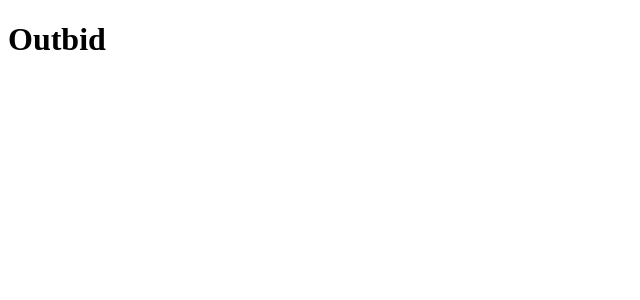
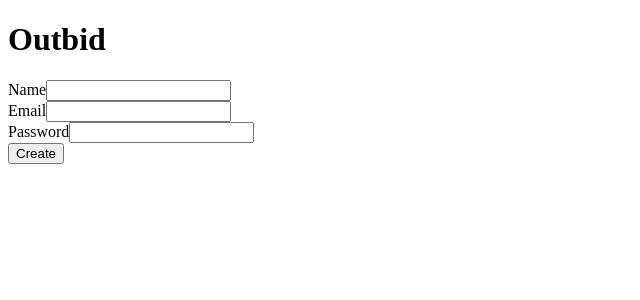
Before and after one commit to Glunomes/Outbid-FE, a React (Vite) app: page / in a window 1280 px wide. Shown: the top 300 px of the page, without its empty margins (0-640 px from the left). Built offline with nearby package versions, Linux system fonts and the light colour scheme.

Commit message:
provide a registration flow

```diff
--- a/src/App.tsx
+++ b/src/App.tsx
@@ -1,8 +1,11 @@
+import Registation from "./pages/Registration";
+
 function App() {
 
   return (
     <div>
      <h1>Outbid</h1>
+     <Registation />
     </div>
   );
 }
--- /dev/null
+++ b/src/pages/Registration.tsx
@@ -0,0 +1,57 @@
+import { useState, type SyntheticEvent } from "react";
+import registrationService from "../services/registrationService";
+
+const Registation = () => {
+
+  const [name, setName] = useState('');
+  const [email, setEmail] = useState('');
+  const [password, setPassword] = useState('');
+  const [error, setError] = useState('');
+
+  const handeRegistrationSubmit = async(event: SyntheticEvent) => {
+    event.preventDefault()
+
+    try {
+      await registrationService.registerUser({ name, email, password });
+    } catch (error) {
+      setError(
+        error instanceof Error ? error.message : 'Something went wrong',
+      );
+    }
+  }
+
+  return (
+    <div>
+      {error && <p>{error}</p>}
+      <form onSubmit={handeRegistrationSubmit}>
+        <div>
+          <label>Name</label>
+          <input
+            type="text"
+            value={name}
+            onChange={e => setName(e.target.value)}
+          />
+        </div>
+        <div>
+          <label>Email</label>
+          <input
+            type="text"
+            value={email}
+            onChange={e => setEmail(e.target.value)}
+          />
+        </div>
+        <div>
+          <label>Password</label>
+          <input
+            type="text"
+            value={password}
+            onChange={e => setPassword(e.target.value)}
+          />
+        </div>
+        <button type="submit">Create</button>
+      </form>
+    </div>
+  )
+}
+
+export default Registation;
--- /dev/null
+++ b/src/services/registrationService.ts
@@ -0,0 +1,34 @@
+const API_BASE_URL = import.meta.env.VITE_API_BASE_URL;
+
+const registerUser = async(data: {
+  name:string;
+  email:string;
+  password:string;
+}) => {
+  const response = await fetch(`${API_BASE_URL}/auth/register`, {
+    method: 'POST',
+    headers: { 'Content-Type': 'application/json' },
+    body: JSON.stringify(data),
+  });
+
+  if (!response.ok) {
+    const error = await response.json();
+
+    const message = Array.isArray(error.message)
+    ? error.message.join(', ')
+    : error.message;
+
+  throw new Error(message || 'Error while register account');
+}
+
+
+  return response.json() as Promise<{
+    id: string;
+    name: string;
+    email: string;
+  }>;
+}
+
+export default {
+  registerUser,
+};
```
